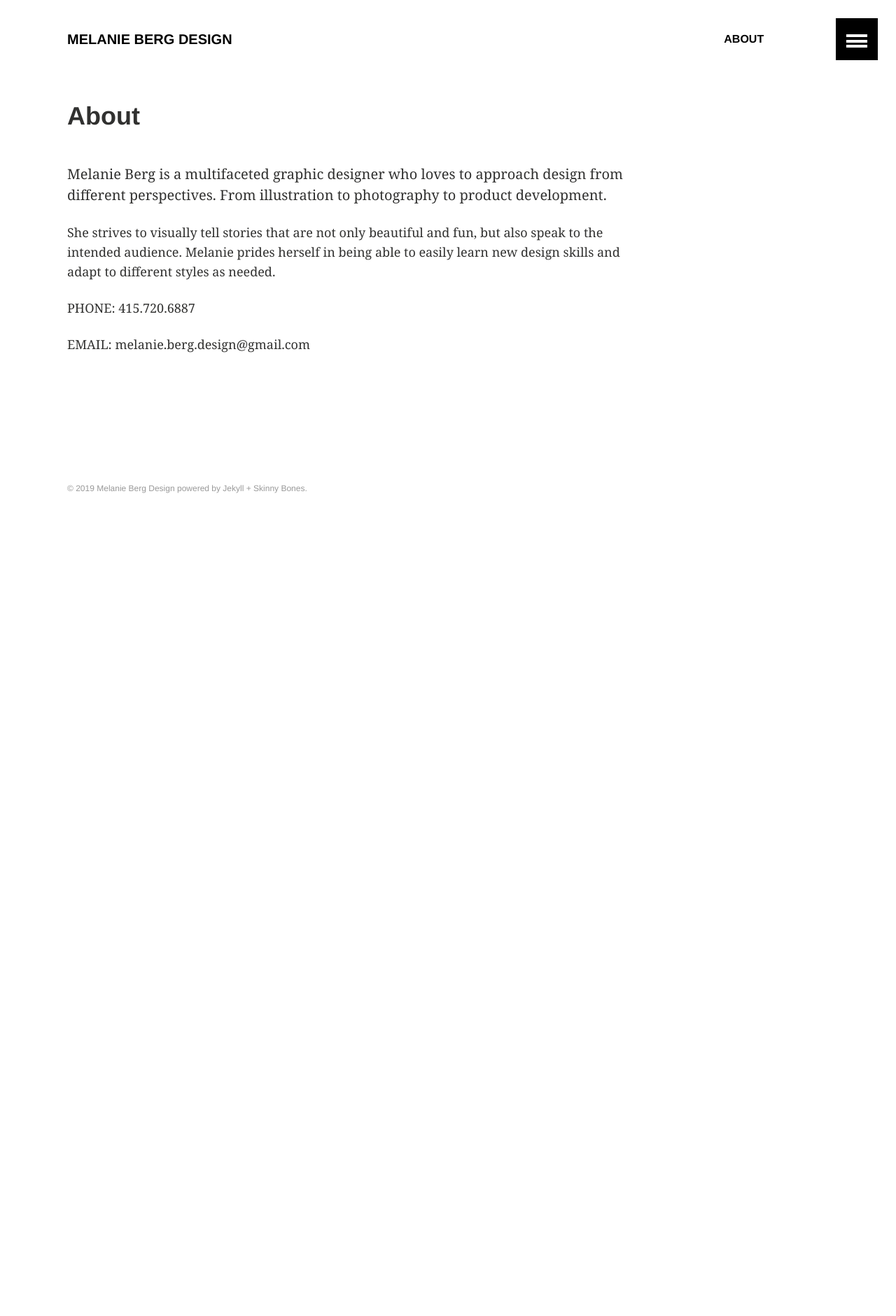
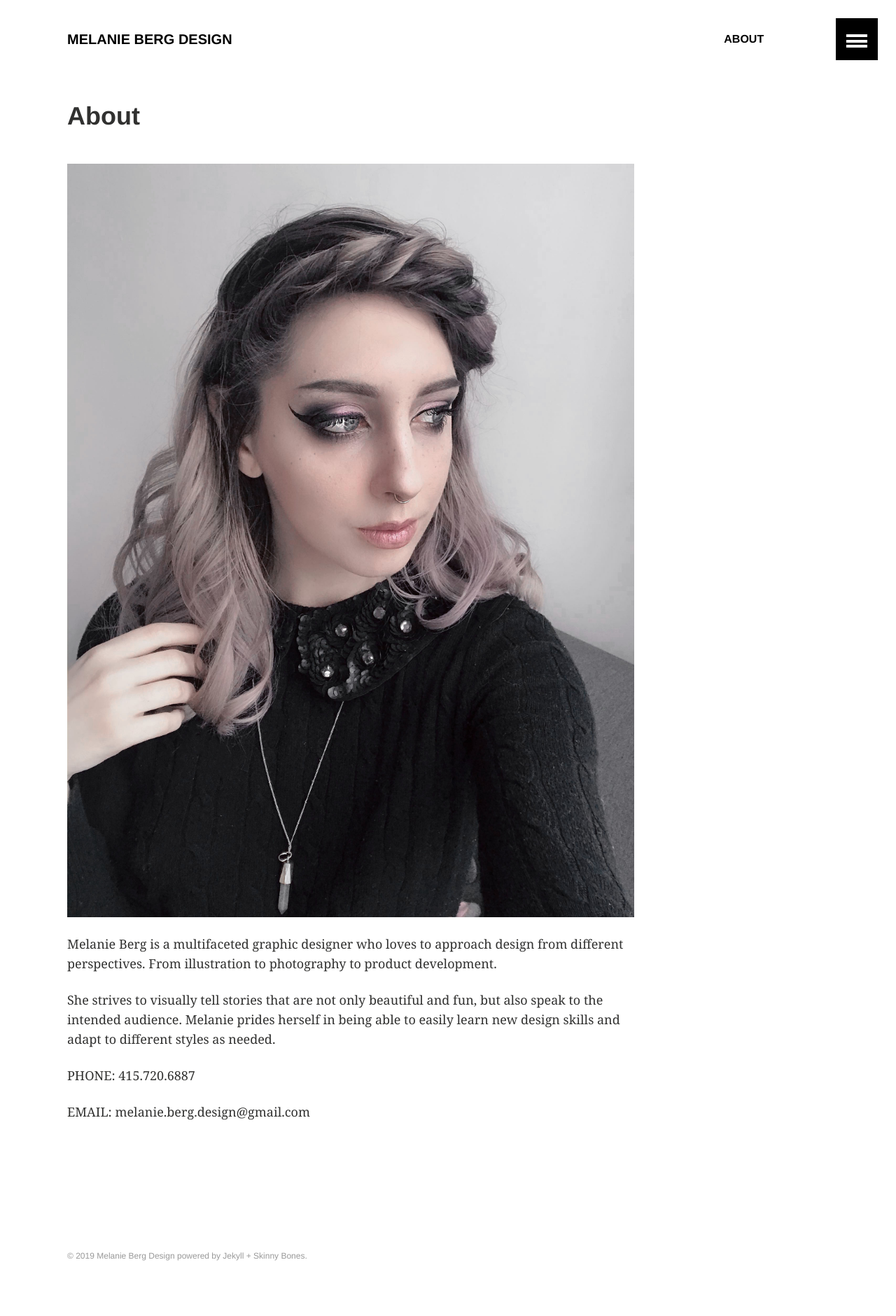
Before and after one commit to angiehemans/melanie-portfolio, a Jekyll site: the page built from about.md, in a window 1280 px wide. Shown: the whole page at 70% size. Built offline with Jekyll 4.4.1, drawn with Linux system fonts in a browser that asks for light colours; before the commit the page ends 900 px from its top, so only the background shows below that.

Commit message:
Updated About

```diff
--- a/about.md
+++ b/about.md
@@ -3,6 +3,8 @@ title: About
 permalink: "/about/"
 layout: article
 ---
+
+![braid_01.jpg](/uploads/braid_01.jpg)
 
 Melanie Berg is  a multifaceted graphic designer who loves to approach design from different perspectives. From illustration to photography to product development.
 
```
